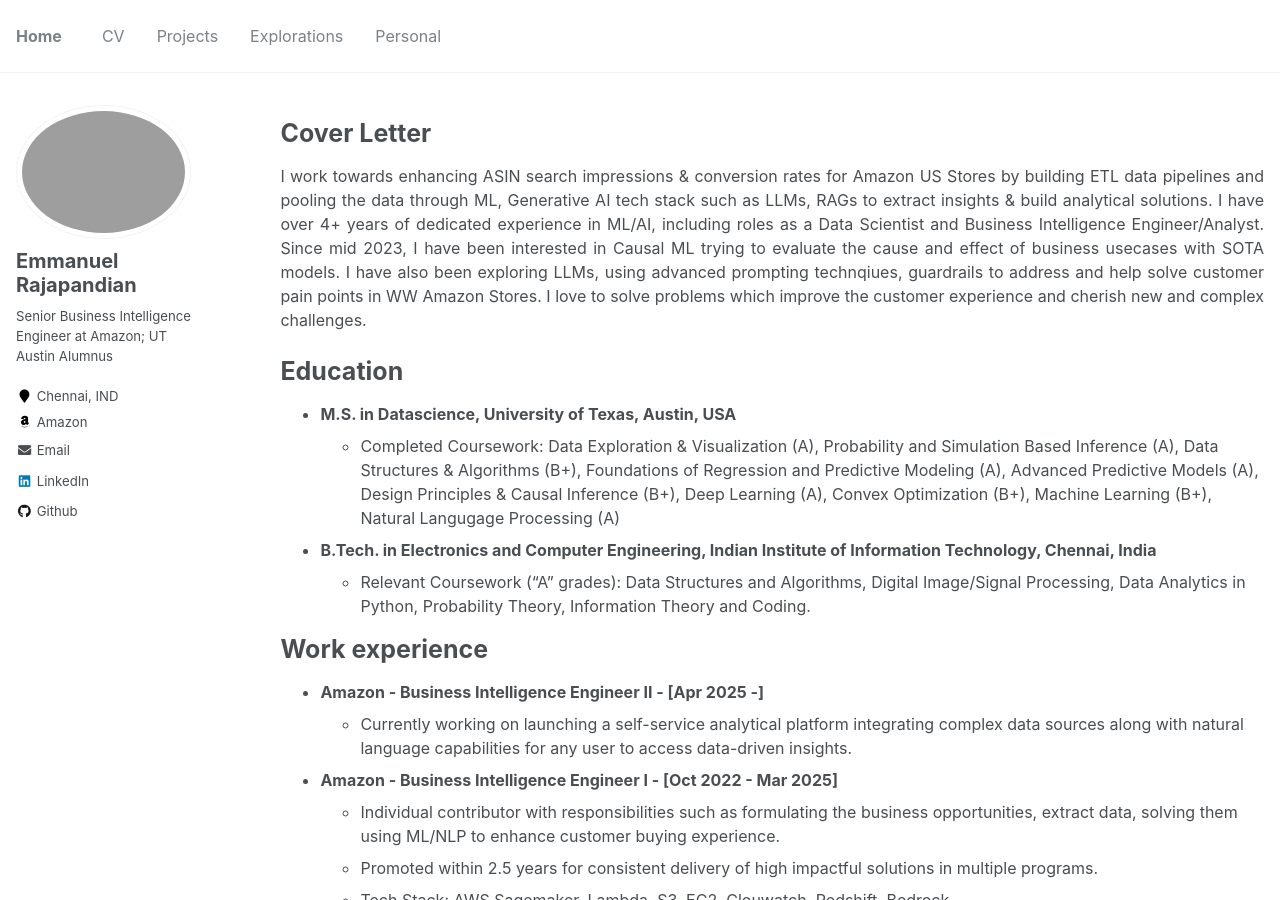
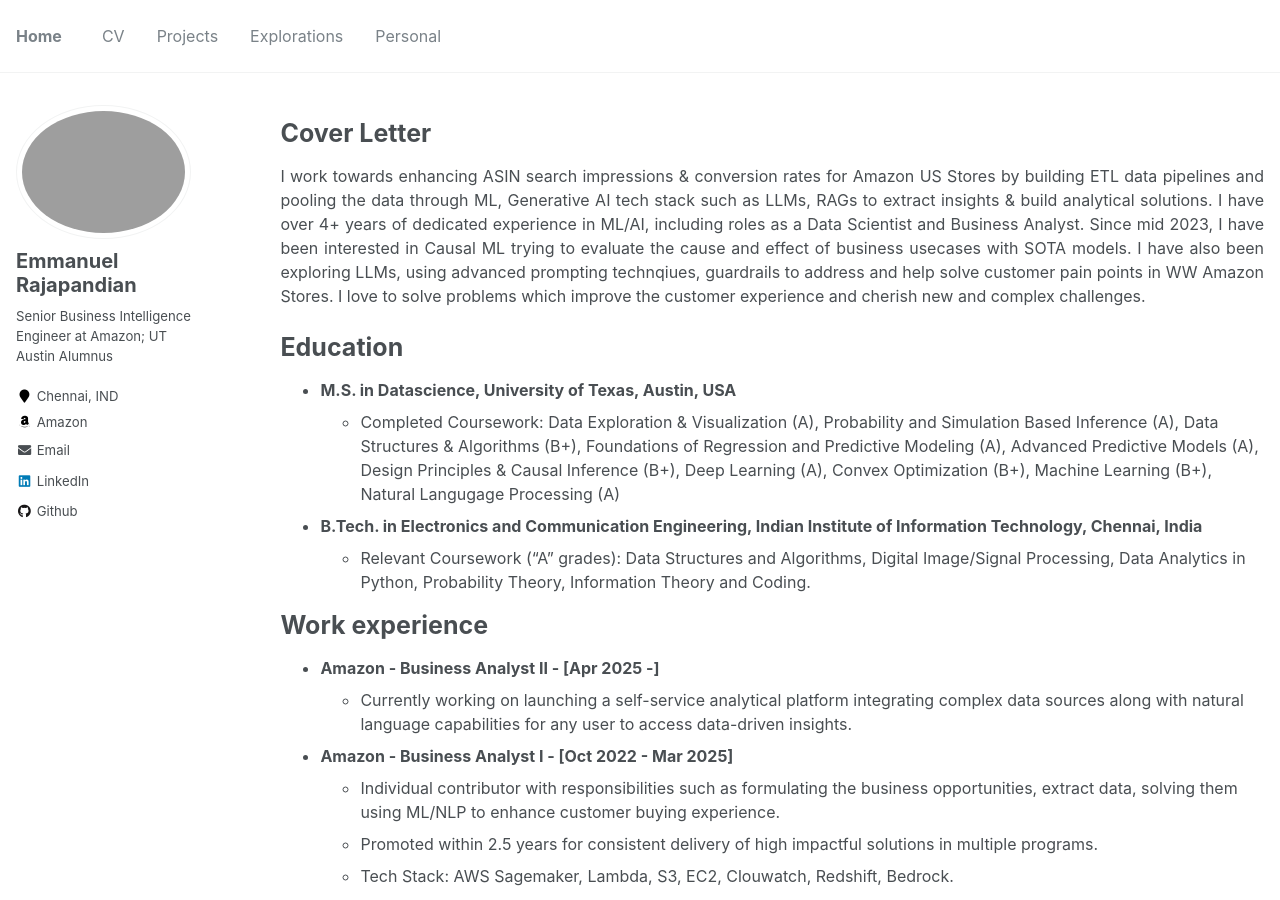
Before and after one commit to emmanuelrajapandian/emmanuelrajapandian.github.io, a Jekyll site: the page built from _pages/cv.md, in a window 1280 px wide and 900 px high. Built offline with Jekyll 4.4.1, drawn with Linux system fonts in a browser that asks for light colours.

Commit message:
Update cv.md

```diff
--- a/_pages/cv.md
+++ b/_pages/cv.md
@@ -12,7 +12,7 @@
 Cover Letter
 ======
 <p align="justify">
-I work towards enhancing ASIN search impressions & conversion rates for Amazon US Stores by building ETL data pipelines and pooling the data through ML, Generative AI tech stack such as LLMs, RAGs to extract insights & build analytical solutions. I have over 4+ years of dedicated experience in ML/AI, including roles as a Data Scientist and Business Intelligence Engineer/Analyst. Since mid 2023, I have been interested in Causal ML trying to evaluate the cause and effect of business usecases with SOTA models. I have also been exploring LLMs, using advanced prompting technqiues, guardrails to address and help solve customer pain points in WW Amazon Stores. I love to solve problems which improve the customer experience and cherish new and complex challenges. </p>
+I work towards enhancing ASIN search impressions & conversion rates for Amazon US Stores by building ETL data pipelines and pooling the data through ML, Generative AI tech stack such as LLMs, RAGs to extract insights & build analytical solutions. I have over 4+ years of dedicated experience in ML/AI, including roles as a Data Scientist and Business Analyst. Since mid 2023, I have been interested in Causal ML trying to evaluate the cause and effect of business usecases with SOTA models. I have also been exploring LLMs, using advanced prompting technqiues, guardrails to address and help solve customer pain points in WW Amazon Stores. I love to solve problems which improve the customer experience and cherish new and complex challenges. </p>
 
 <br />
 
@@ -20,17 +20,17 @@
 ======
 * **M.S. in Datascience, University of Texas, Austin, USA**
   *  Completed Coursework: Data Exploration & Visualization (A), Probability and Simulation Based Inference (A), Data Structures & Algorithms (B+), Foundations of Regression and Predictive Modeling (A), Advanced Predictive Models (A), Design Principles & Causal Inference (B+), Deep Learning (A), Convex Optimization (B+), Machine Learning (B+), Natural Langugage Processing (A)
-* **B.Tech. in Electronics and Computer Engineering, Indian Institute of Information Technology, Chennai, India**
+* **B.Tech. in Electronics and Communication Engineering, Indian Institute of Information Technology, Chennai, India**
   * Relevant Coursework ("A" grades): Data Structures and Algorithms, Digital Image/Signal Processing, Data Analytics in Python, Probability Theory, Information Theory and Coding.
 
 
 Work experience
 ======
-* **Amazon - Business Intelligence Engineer II - [Apr 2025 -]**
+* **Amazon - Business Analyst II - [Apr 2025 -]**
   * Currently working on launching a self-service analytical platform integrating complex data sources along with natural language capabilities for any user to access data-driven insights.
 
 
-* **Amazon - Business Intelligence Engineer I - [Oct 2022 - Mar 2025]**
+* **Amazon - Business Analyst I - [Oct 2022 - Mar 2025]**
   * Individual contributor with responsibilities such as formulating the business opportunities, extract data, solving them using ML/NLP to enhance customer buying experience.
   * Promoted within 2.5 years for consistent delivery of high impactful solutions in multiple programs.
   * Tech Stack: AWS Sagemaker, Lambda, S3, EC2, Clouwatch, Redshift, Bedrock.
```
